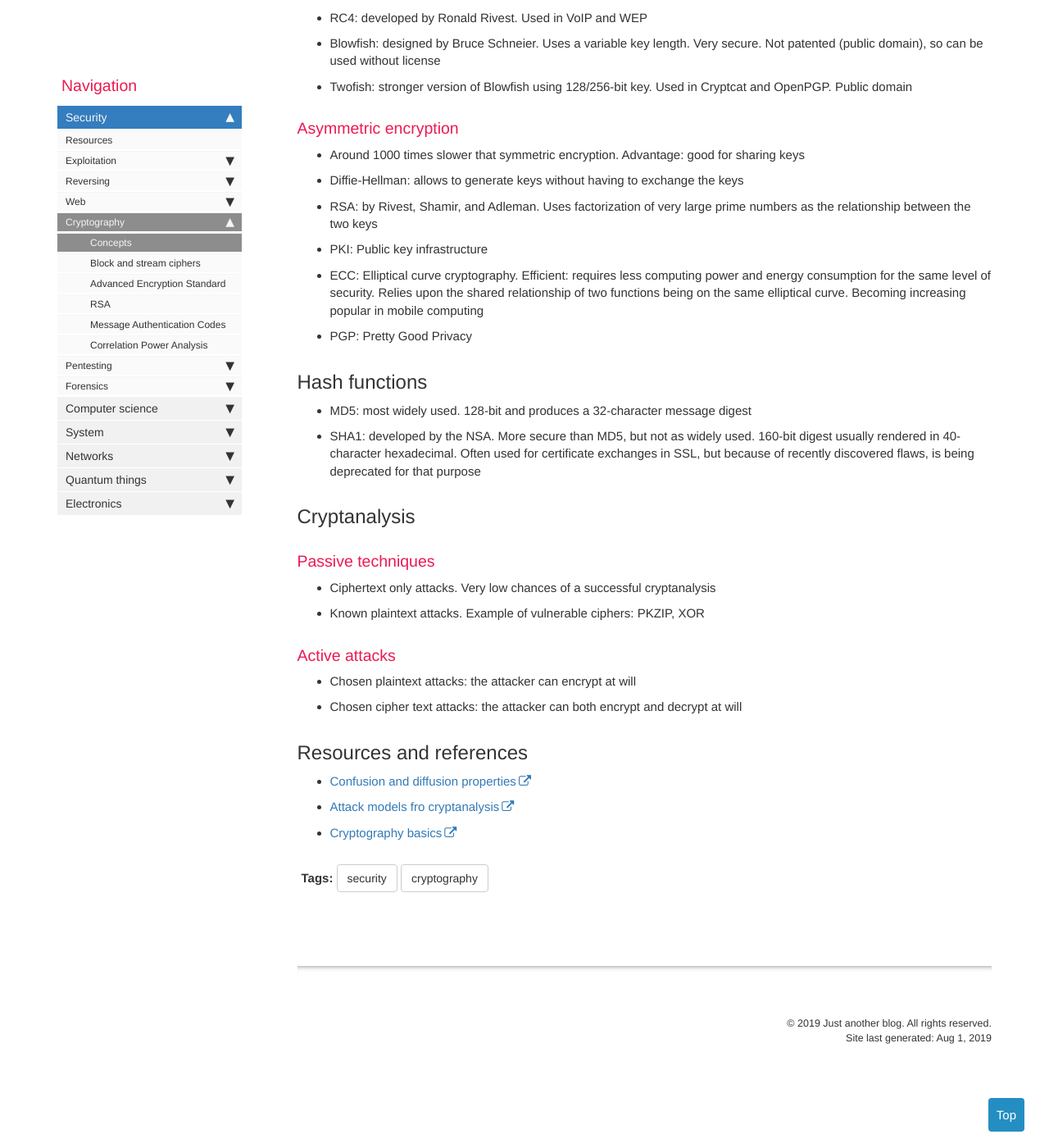
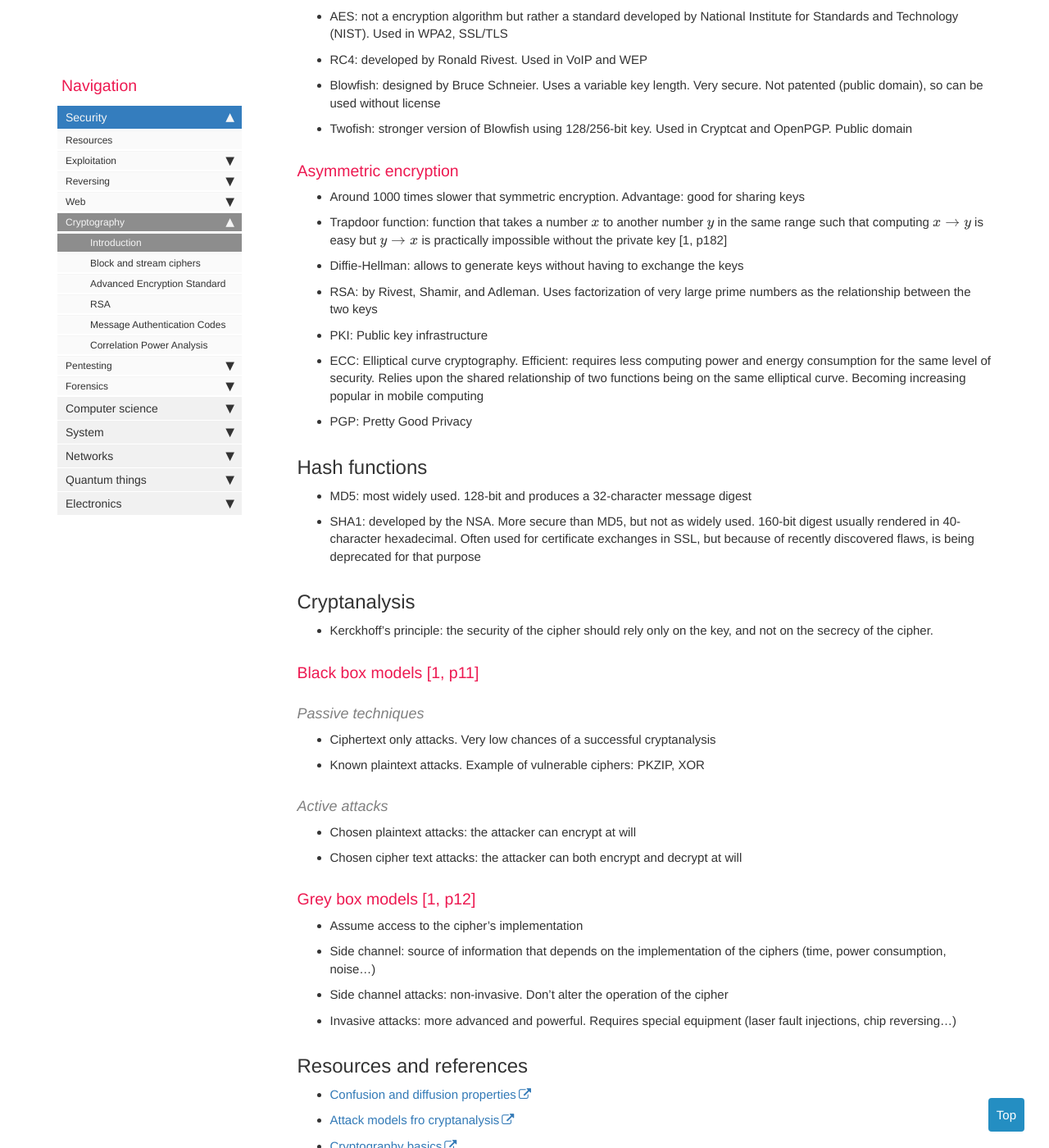
Before and after one commit to greglan/greglan.github.io, a Jekyll site: the page built from pages/security/cryptography/introduction.md, in a window 1280 px wide and 1400 px high, scrolled down 986 px. Shown: the whole window at 82% size. Built offline with Jekyll 4.4.1, drawn with Linux system fonts in a browser that asks for light colours; nearby versions of some CDN libraries; formulas are drawn with MathJax 3; comment, search, counter and statistics services are not loaded; some of the changed text lies outside the part shown.

Commit message:
Updated cryptography

```diff
--- a/_data/sidebars/home_sidebar.yml
+++ b/_data/sidebars/home_sidebar.yml
@@ -123,8 +123,8 @@ entries:
         output: web
         subfolderitems:
 
-        - title: Concepts
-          url: /concepts.html
+        - title: Introduction
+          url: /introduction.html
           output: web
 
         - title: Block and stream ciphers
--- a/pages/security/cryptography/concepts.md
+++ b/pages/security/cryptography/introduction.md
@@ -1,7 +1,7 @@
 ---
 layout: page
 title:  "Some cryptography concepts"
-permalink: "concepts.html"
+permalink: "introduction.html"
 tags: [security, cryptography]
 summary: "Presentation of some basic concepts of cryptography"
 ---
@@ -36,6 +36,9 @@ and OpenPGP. Public domain
 ### Asymmetric encryption
 * Around 1000 times slower that symmetric encryption. Advantage: good for
 sharing keys
+* Trapdoor function: function that takes a number $$x$$ to another number
+$$y$$ in the same range such that computing $$x \to y$$ is easy but $$y \to x$$
+is practically impossible without the private key [1, p182]
 * Diffie-Hellman: allows to generate keys without having to exchange the keys
 * RSA: by Rivest, Shamir, and Adleman. Uses factorization of very large prime
 numbers as the relationship between the two keys
@@ -54,15 +57,28 @@ numbers as the relationship between the two keys
  deprecated for that purpose
 
 ## Cryptanalysis
-### Passive techniques
+* Kerckhoff's principle: the security of the cipher should rely only on the key,
+and not on the secrecy of the cipher.
+
+### Black box models [1, p11]
+#### Passive techniques
 * Ciphertext only attacks. Very low chances of a successful cryptanalysis
 * Known plaintext attacks. Example of vulnerable ciphers: PKZIP, XOR
 
-### Active attacks
+#### Active attacks
 * Chosen plaintext attacks: the attacker can encrypt at will
 * Chosen cipher text attacks: the attacker can both encrypt and decrypt at will
+
+### Grey box models [1, p12]
+* Assume access to the cipher's implementation
+* Side channel: source of information that depends on the implementation of the
+ciphers (time, power consumption, noise...)
+* Side channel attacks: non-invasive. Don't alter the operation of the cipher
+* Invasive attacks: more advanced and powerful. Requires special equipment
+(laser fault injections, chip reversing...)
 
 ## Resources and references
 * [Confusion and diffusion properties](https://en.wikipedia.org/wiki/Confusion_and_diffusion)
 * [Attack models fro cryptanalysis](https://www.hackers-arise.com/single-post/2019/04/30/Cryptography-Basics-Part-2-Attack-Models-for-Cryptanalysis)
 * [Cryptography basics](https://www.hackers-arise.com/cryptography-basics)
+* [1] *Jean-Philippe Aumasson*, Serious Cryptography
```
Also changed, not shown: pages/security/cryptography/block-stream-ciphers.md (+6 -2 lines), pages/security/cryptography/cpa.md (+1 -1 lines), pages/security/cryptography/rsa.md (+12 -5 lines).
